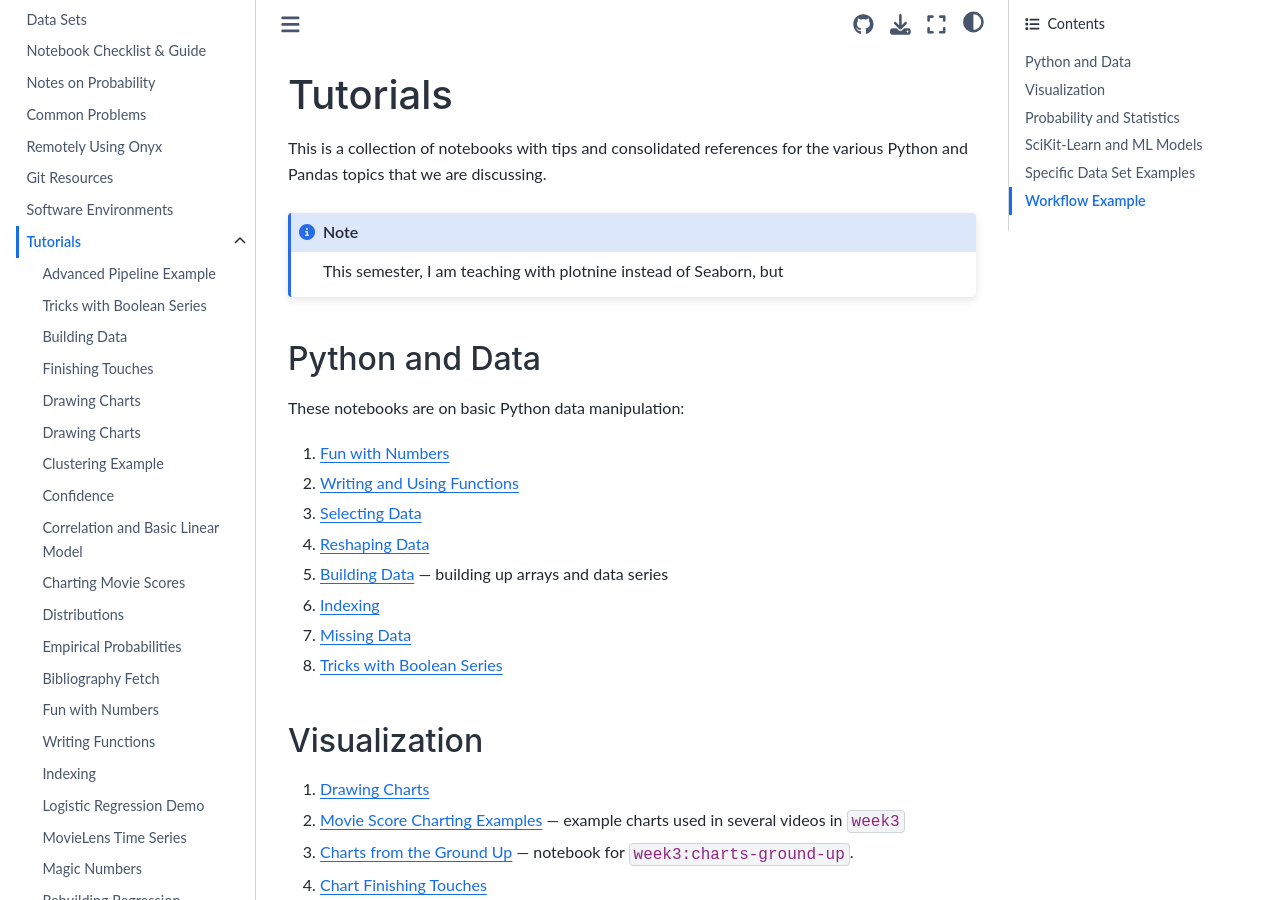
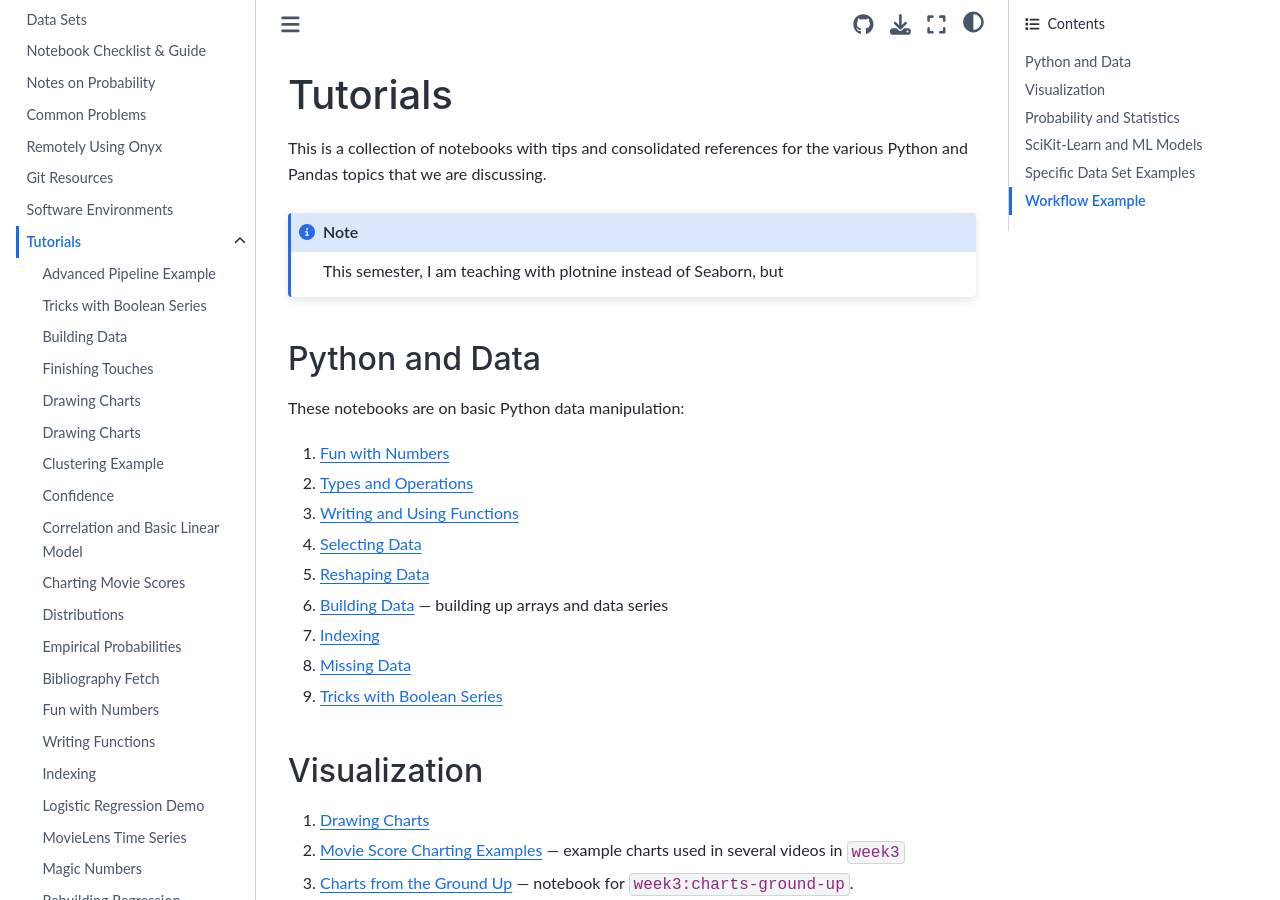
Before and after one commit to mdekstrand/cs533-web, a Jupyter Book: the page built from resources/tutorials/index.md, in a window 1280 px wide and 900 px high. Built offline with Jupyter Book 1.0.4 settings and Sphinx 7.4.7 and the Sphinx Book theme 1.1.4, drawn with Linux system fonts in a browser that asks for light colours; pages that are not in the unit, such as notebooks, are missing from menus; cross-references to code outside the pages are shown as plain code; a style sheet for code colours, icons or effects is not loaded.

Commit message:
add notebook

```diff
--- a/resources/tutorials/index.md
+++ b/resources/tutorials/index.md
@@ -13,13 +13,14 @@ This semester, I am teaching with plotnine instead of Seaborn, but
 These notebooks are on basic Python data manipulation:
 
 1. [Fun with Numbers](FunWithNumbers.ipynb)
-2. [Writing and Using Functions](Functions.ipynb)
-3. [Selecting Data](Selection.ipynb)
-4. [Reshaping Data](Reshaping.ipynb)
-5. [Building Data](BuildingData.ipynb) — building up arrays and data series
-6. [Indexing](Indexing.ipynb)
-7. [Missing Data](MissingData.ipynb)
-8. [Tricks with Boolean Series](BooleanSeries.ipynb)
+2. [Types and Operations](TypesAndOperations.ipynb)
+3. [Writing and Using Functions](Functions.ipynb)
+4. [Selecting Data](Selection.ipynb)
+5. [Reshaping Data](Reshaping.ipynb)
+6. [Building Data](BuildingData.ipynb) — building up arrays and data series
+7. [Indexing](Indexing.ipynb)
+8. [Missing Data](MissingData.ipynb)
+9. [Tricks with Boolean Series](BooleanSeries.ipynb)
 
 ## Visualization
 
```
Also changed, not shown: resources/tutorials/TypesAndOperations.ipynb (added).
